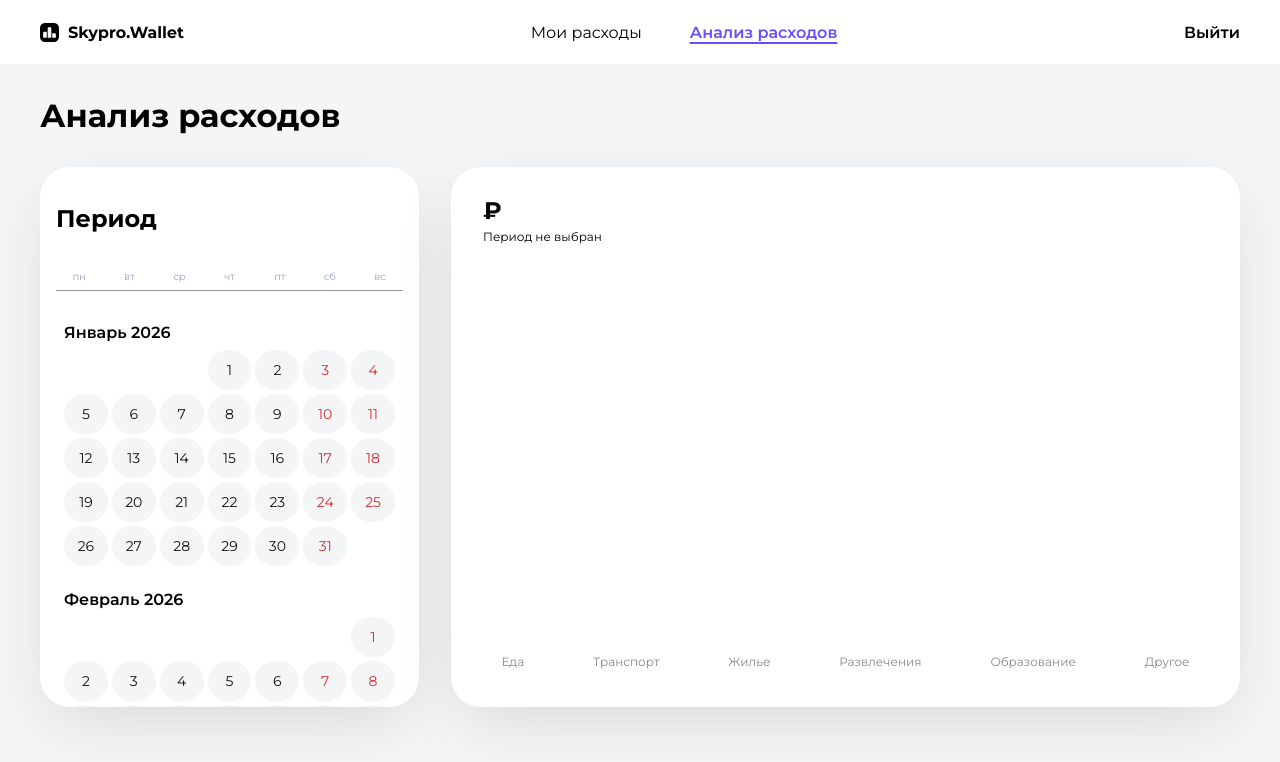
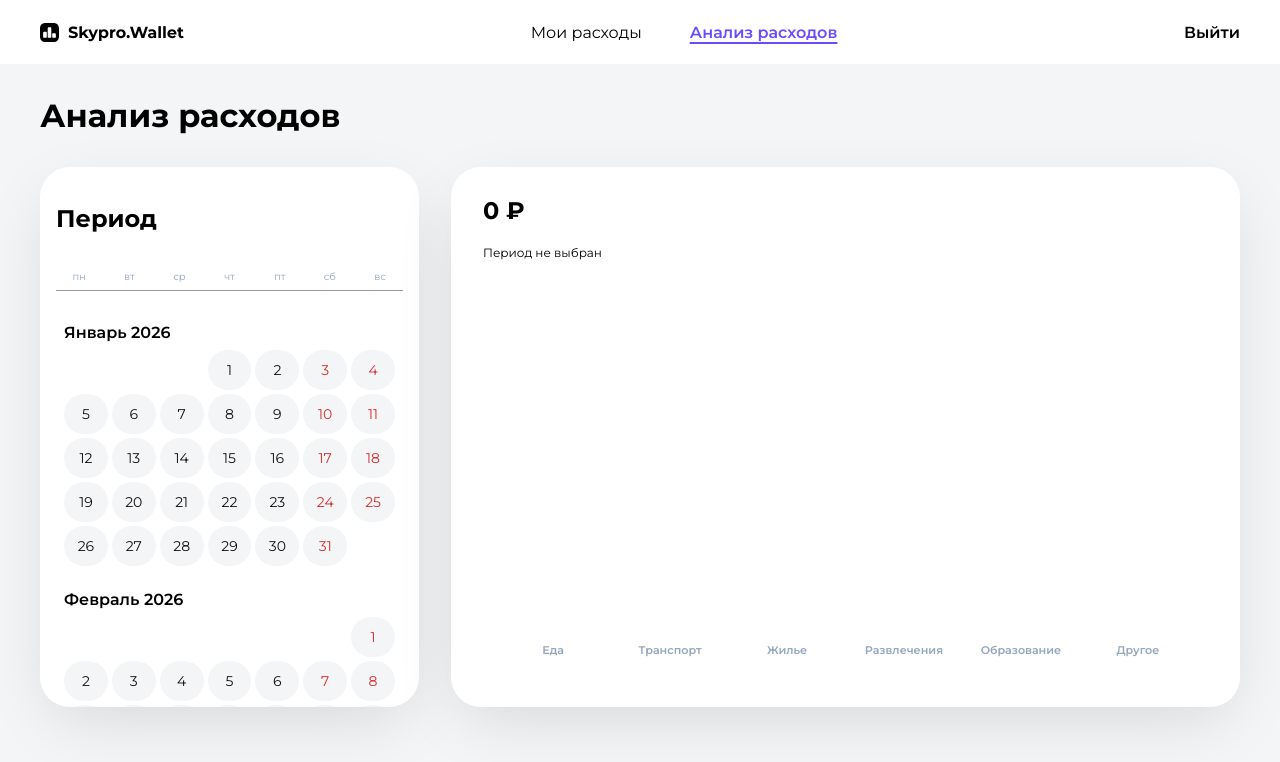
Before and after one commit to Statika3k/skypro-wallet, a React (Vite) app: page /analytics in a window 1280 px wide. Shown: the top 762 px of the page. Built offline with nearby package versions, Linux system fonts and the light colour scheme; sample sign-in values are in the browser's storage.

Commit message:
added fixes for diagram

```diff
--- a/src/components/Chart/Chart.jsx
+++ b/src/components/Chart/Chart.jsx
@@ -3,7 +3,6 @@ import {
   ChartHeader,
   ChartTabs,
   Chart,
-  ChartFooter,
   PeriodLabel,
   TotalAmount,
 } from "./Chart.styled";
@@ -27,8 +26,23 @@ function formatDate(date) {
   return `${day} ${month}`;
 }
 
+const formatNumber = (num) => {
+  const intNum = Math.round(num);
+  return intNum.toString().replace(/\B(?=(\d{3})+(?!\d))/g, " ");
+};
+
+const categories = [
+  { name: "Еда", color: "#d9b6ff" },
+  { name: "Транспорт", color: "#ffb53d" },
+  { name: "Жилье", color: "#6ee4fe" },
+  { name: "Развлечения", color: "#b0b0ff" },
+  { name: "Образование", color: "#bcec30" },
+  { name: "Другое", color: "#ffb9b8" },
+];
+
 const ChartComponent = ({ selectedDates = [], periodData = [] }) => {
   const hasDates = selectedDates.length > 0;
+
   const periodText = hasDates
     ? selectedDates.length === 1
       ? formatDate(selectedDates[0])
@@ -37,40 +51,35 @@ const ChartComponent = ({ selectedDates = [], periodData = [] }) => {
         )}`
     : "";
 
-  const categories = [
-    { name: "Еда", value: 45 },
-    { name: "Транспорт", value: 20 },
-    { name: "Жилье", value: 90 },
-    { name: "Развлечения", value: 10 },
-    { name: "Образование", value: 5 },
-    { name: "Другое", value: 30 },
-  ];
+  const values = categories.map((category) => {
+    const data = periodData.find((item) => item.category === category.name);
+    return data ? Math.round(data.amount) : 0;
+  });
 
-  const categoryMap = {
-    Еда: 0,
-    Транспорт: 1,
-    Жилье: 2,
-    Развлечения: 3,
-    Образование: 4,
-    Другое: 5,
-  };
+  const totalAmount = values.reduce((sum, val) => sum + val, 0);
+  const formattedTotal = hasDates ? `${formatNumber(totalAmount)} ₽` : "0 ₽";
 
-  const defaultData = [0, 0, 0, 0, 0, 0];
+  const maxValue = Math.max(...values, 1);
 
-  const chartValues = periodData.reduce((acc, item) => {
-    const index = categoryMap[item.category];
-    if (index !== undefined) acc[index] = item.amount;
-    return acc;
-  }, defaultData);
+  const barWidth = 94;
+  const gap = 32;
 
-  const maxValue = Math.max(...chartValues, 1);
+  const chartWidth = 725;
+  const chartHeight = 387;
+
+  const graphTop = 40;
+  const categoryLabelGap = 12;
+
+  const graphHeight = chartHeight - graphTop;
+
+  const startX = (chartWidth - (barWidth + gap) * categories.length + gap) / 2;
+  const labelY = graphTop + graphHeight + categoryLabelGap;
 
   return (
     <ChartContainer>
       <ChartHeader>
         <ChartTabs>
-          <PeriodLabel> ₽</PeriodLabel>
-
+          <PeriodLabel>{formattedTotal}</PeriodLabel>
           <TotalAmount>
             {hasDates ? `Расходы за ${periodText}` : "Период не выбран"}
           </TotalAmount>
@@ -80,41 +89,57 @@ const ChartComponent = ({ selectedDates = [], periodData = [] }) => {
         <svg
           width="100%"
           height="100%"
-          viewBox="0 0 300 200"
+          viewBox={`0 0 ${chartWidth} ${chartHeight + 30}`}
           xmlns="http://www.w3.org/2000/svg"
         >
-          {chartValues.map((value, i) => {
-            const height = (value / maxValue) * 180;
-            const x = i * 45 + (45 - 30) / 2;
+          {values.map((value, i) => {
+            const x = startX + i * (barWidth + gap);
+            const height = maxValue > 0 ? (value / maxValue) * graphHeight : 0;
+            const y = graphTop + (graphHeight - height);
+
+            const textX = x + barWidth / 2;
+            const textY = y - 10;
+
             return (
-              <rect
-                key={i}
-                x={x}
-                y={200 - height}
-                width="30"
-                height={height}
-                fill={
-                  [
-                    "#d9b6ff",
-                    "#ffb53d",
-                    "#6ee4fe",
-                    "#b0b0ff",
-                    "#bcec30",
-                    "#ffb9b8",
-                  ][i]
-                }
-                rx="4"
-              />
+              <g key={categories[i].name}>
+                {value > 0 && (
+                  <text
+                    x={textX}
+                    y={textY}
+                    textAnchor="middle"
+                    fontSize="10"
+                    fill="#111"
+                    fontWeight="600"
+                  >
+                    {formatNumber(value)} ₽
+                  </text>
+                )}
+                <rect
+                  x={x}
+                  y={y}
+                  width={barWidth}
+                  height={height}
+                  fill={categories[i].color}
+                  rx="8"
+                />
+                <text
+                  x={textX}
+                  y={labelY}
+                  textAnchor="middle"
+                  fontSize="12"
+                  fill="#94a6be"
+                  fontWeight="600"
+                  dominantBaseline="hanging"
+                >
+                  {categories[i].name}
+                </text>
+              </g>
             );
           })}
         </svg>
       </Chart>
-      <ChartFooter>
-        {categories.map((cat) => (
-          <span key={cat.name}>{cat.name}</span>
-        ))}
-      </ChartFooter>
     </ChartContainer>
   );
 };
+
 export default ChartComponent;
--- a/src/components/Chart/Chart.styled.js
+++ b/src/components/Chart/Chart.styled.js
@@ -17,7 +17,7 @@ export const ChartHeader = styled.div`
 
 export const ChartTabs = styled.div`
   display: flex;
-  gap: 8px;
+  gap: 24px;
   flex-direction: column;
 `;
 
@@ -41,15 +41,7 @@ export const TotalAmount = styled.div`
 `;
 
 export const Chart = styled.div`
-  width: 732px;
+  width: 725px;
   height: 387px;
+  margin: 0 auto;
 `;
-
-export const ChartFooter = styled.div`
-  display: flex;
-  gap: 32px;
-  font-size: 12px;
-  color: #888;
-  margin-top: 8px;
-  justify-content: space-around;
-`;
```
